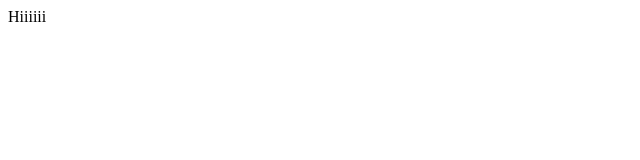
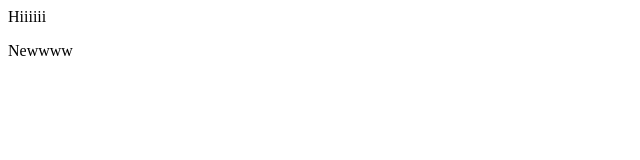
Before and after one commit to PplAakashNandwani/demo-repo, a plain HTML site: page index.html in a window 1280 px wide. Shown: the full height of the page, 0-640 px from the left. Drawn offline with Linux system fonts and the light colour scheme.

Commit message:
Added new
Some description

```diff
--- a/index.html
+++ b/index.html
@@ -1 +1,3 @@
 <div>Hiiiiii</div>
+
+<p>Newwww</p>
```
